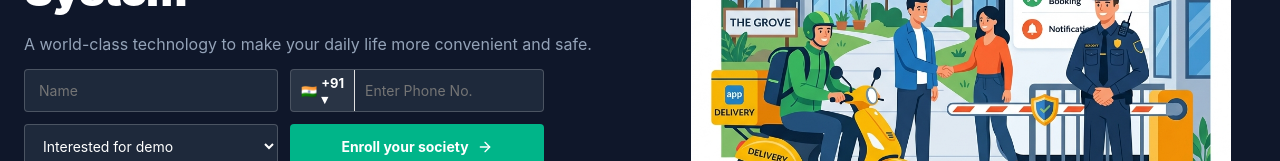
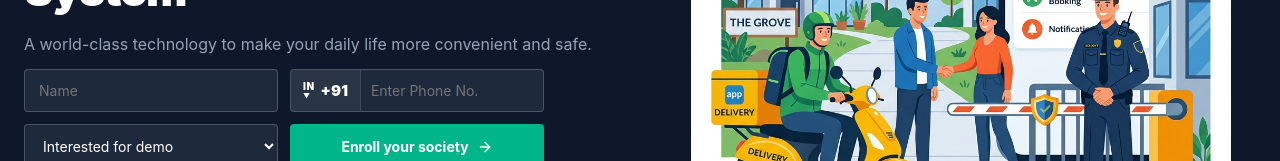
Before and after one commit to faisalhasan00/GateLink, a React (Vite) app in the folder Application/admin_panel/: page / in a window 1280 px wide. Shown: the part 380-541 px from the top of the page. Built offline with nearby package versions, Linux system fonts and the light colour scheme; no server answers.

Commit message:
Recreate exact IN +91 country prefix badge styling in HeroSection.jsx

```diff
--- a/Application/admin_panel/src/pages/landing/HeroSection.jsx
+++ b/Application/admin_panel/src/pages/landing/HeroSection.jsx
@@ -130,9 +130,22 @@ export default function HeroSection({ onOpenDemo }) {
                 />
 
                 <div style={{ display: 'flex', border: isDark ? '1px solid rgba(255,255,255,0.2)' : '1px solid #CCCCCC', borderRadius: '4px', background: isDark ? '#1E293B' : '#FFFFFF', overflow: 'hidden' }}>
-                  <div style={{ display: 'flex', alignItems: 'center', gap: '4px', padding: '0 10px', background: isDark ? 'rgba(255,255,255,0.05)' : '#F5F5F5', borderRight: '1px solid #E0E0E0', fontSize: '13px', fontWeight: 700, color: isDark ? '#FFFFFF' : '#333333' }}>
-                    <span>🇮🇳</span>
-                    <span>+91 ▾</span>
+                  <div style={{
+                    display: 'flex',
+                    alignItems: 'center',
+                    justifyContent: 'center',
+                    gap: '6px',
+                    padding: '0 12px',
+                    background: isDark ? 'rgba(255,255,255,0.05)' : '#F5F5F5',
+                    borderRight: isDark ? '1px solid rgba(255,255,255,0.1)' : '1px solid #E0E0E0',
+                    color: isDark ? '#FFFFFF' : '#2C2C2C',
+                    userSelect: 'none'
+                  }}>
+                    <div style={{ display: 'flex', flexDirection: 'column', alignItems: 'flex-start', lineHeight: 1 }}>
+                      <span style={{ fontSize: '10px', fontWeight: 900, textTransform: 'uppercase', letterSpacing: '0.5px' }}>IN</span>
+                      <span style={{ fontSize: '7px', marginTop: '2px' }}>▼</span>
+                    </div>
+                    <span style={{ fontSize: '15px', fontWeight: 900 }}>+91</span>
                   </div>
                   <input
                     required
```
